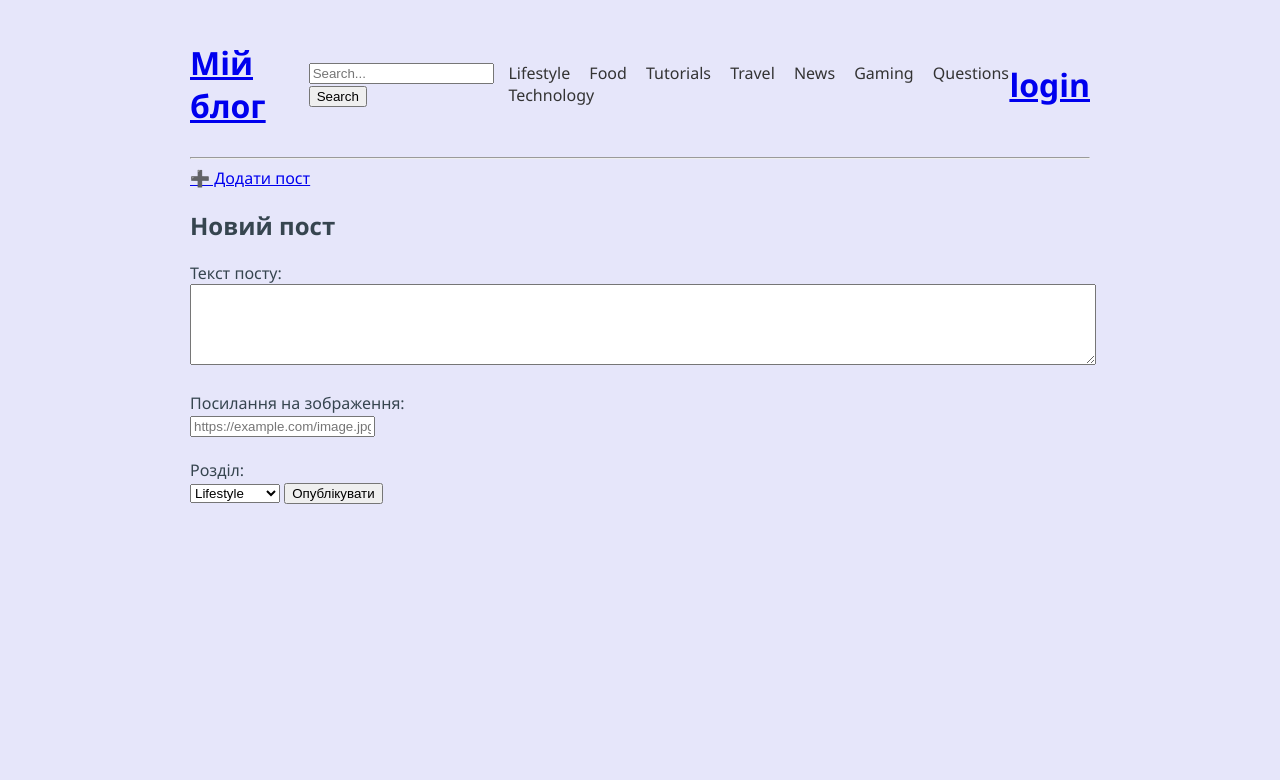
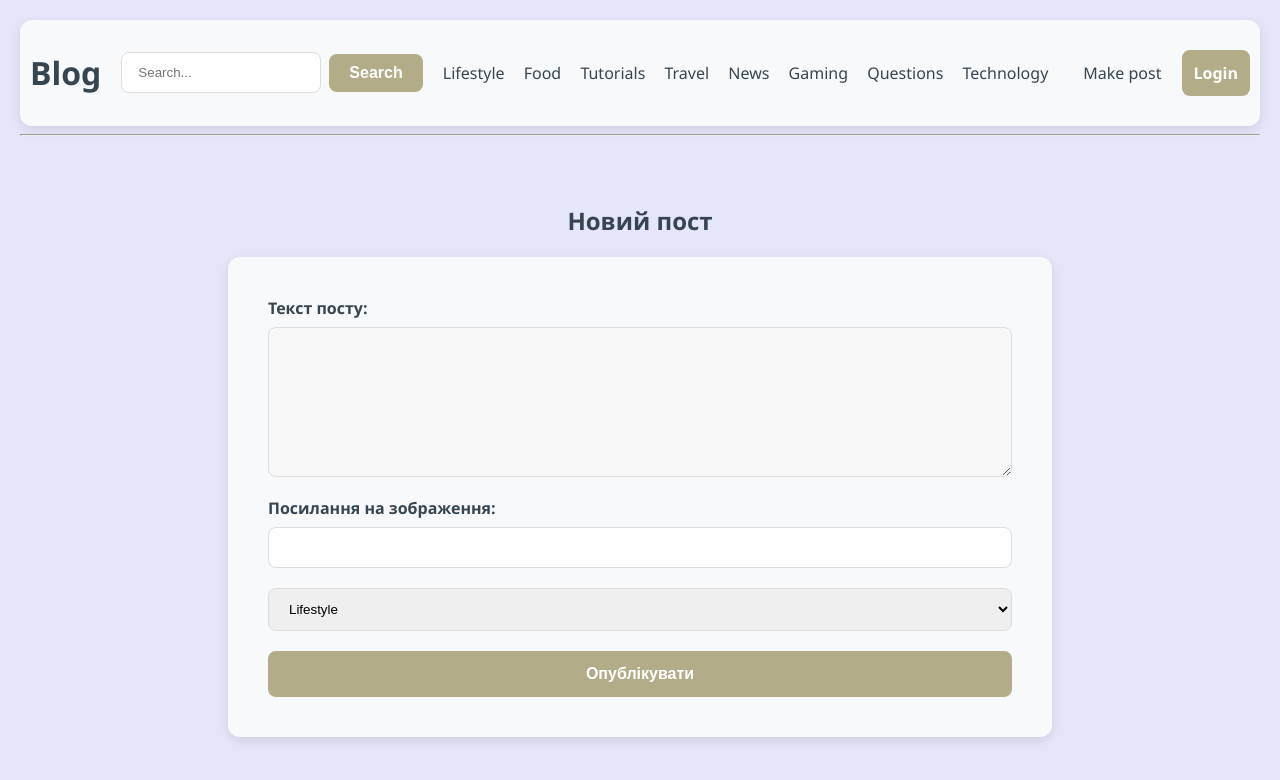
Before and after one commit to HlibS510/web_python_hm, a Flask app: page /add in a window 1280 px wide. Shown: the top 780 px of the page. Run offline with Flask 3, Linux system fonts and the light colour scheme; data comes from the database, SQL or seed files in the repository; both versions use the stored data as it was after the commit.

Commit message:
end
this is end of beginning of my block.com last basic update every new will not make big changes

```diff
--- a/blog/db.py
+++ b/blog/db.py
@@ -10,7 +10,7 @@ def get_db():
 def init_db():
     with get_db() as db:
         db.execute("CREATE TABLE IF NOT EXISTS sections (id INTEGER PRIMARY KEY AUTOINCREMENT, name TEXT UNIQUE NOT NULL, slug TEXT UNIQUE NOT NULL)")
-        db.execute("CREATE TABLE IF NOT EXISTS posts (id INTEGER PRIMARY KEY AUTOINCREMENT, text TEXT NOT NULL, image TEXT, section_id INTEGER, created_at DATETIME DEFAULT CURRENT_TIMESTAMP, FOREIGN KEY (section_id) REFERENCES sections(id))")
+        db.execute("CREATE TABLE IF NOT EXISTS posts (id INTEGER PRIMARY KEY AUTOINCREMENT, name TEXT NOT NULL, text TEXT NOT NULL, image TEXT, section_id INTEGER, likes INTEGER DEFAULT 0, created_at DATETIME DEFAULT CURRENT_TIMESTAMP, FOREIGN KEY (section_id) REFERENCES sections(id))")
 
 def get_blog_sections():
     with get_db() as db:
@@ -32,16 +32,20 @@ def get_section_posts(section_id):
         posts = db.execute("SELECT * FROM posts WHERE section_id = ? ORDER BY created_at DESC", (section_id,)).fetchall()
         return posts
 
-def create_new_post(text, image, section_id):
+def create_new_post(name, text, image, section_id):
     with get_db() as db:
-        db.execute("INSERT INTO posts (text, image, section_id) VALUES (?, ?, ?)", (text, image, section_id))
+        db.execute("INSERT INTO posts (name, text, image, section_id) VALUES (?, ?, ?, ?)", (name, text, image, section_id))
         db.commit()
 
+def like(post_id):
+    with get_db() as db:
+        db.execute("UPDATE posts SET likes = likes + ? WHERE id = ?", (1, post_id))
+        db.commit()
 
 def find_post(user_input):
     with get_db() as db:
-        search_r = f"%{user_input}%"
-        results = db.execute("SELECT * FROM posts WHERE text LIKE ?", (search_r,)).fetchall()
+        search_in = f"%{user_input}%"
+        results = db.execute("SELECT * FROM posts WHERE text LIKE ?", (search_in,)).fetchall()
         return results
 
 if __name__ == "__main__":
--- a/blog/login_db.py
+++ b/blog/login_db.py
@@ -10,11 +10,6 @@ def get_db():
 def init_db():
     with get_db() as db:
         db.execute("CREATE TABLE IF NOT EXISTS logins(name TEXT UNIQUE NOT NULL, password TEXT NOT NULL)")
-        db.commit()
-
-def add_money(name, money):
-    with get_db() as db:
-        db.execute("UPDATE logins SET money = money + ? WHERE name = ?", (money, name))
         db.commit()
 
 def create_new_account(name, password):
--- a/blog/main.py
+++ b/blog/main.py
@@ -1,4 +1,4 @@
-from flask import Flask, render_template, request, redirect, url_for
+from flask import Flask, render_template, request, redirect, url_for, session
 from db import *
 from login_db import *
 
@@ -7,6 +7,7 @@ app.secret_key = 'egtrxcsaaadfrjikloptr'
 
 @app.route('/', methods=["GET", "POST"])
 def index():
+    display_name = session.get("login_name", "Login")
     sections = get_blog_sections()
     results = None
     input = None
@@ -15,27 +16,38 @@ def index():
         input = request.form.get("input")
         results = find_post(input)
 
-    return render_template('index.html', sections=sections, results=results, input=input)
+    return render_template('index.html', sections=sections, results=results, input=input, name=display_name)
 
 
 @app.route("/register", methods=["GET", "POST"])
 def register():
+    session["loggined"] = False
     if request.method == "POST":
         name = request.form.get('name')
         password = request.form.get('password')
 
-        try:
-            if login(name, password):
-                print("Logged in")
-            else:
-                create_new_account(name, password)
-                print("Login failed")
-        except:
-            print("Error")
+        if session["loggined"] == False:
+            try:
+                if login(name, password):
+                    print("Logged in")
+                    session["login_name"] = name
+                    session["loggined"] = True
+                    return redirect(url_for("index"))
+                else:
+                    create_new_account(name, password)
+                    print("Login failed")
+                    session["login_name"] = name
+                    session["loggined"] = True
+                    return redirect(url_for("index"))
+            except:
+                print("Error")
+        else:
+            print("logged in")
     return render_template("login.html")
 
 @app.route('/<section_slug>')
 def section_page(section_slug):
+    display_name = session.get("login_name", "Login")
     sections = get_blog_sections()
     section = get_section_by_slug(section_slug)
 
@@ -44,22 +56,29 @@ def section_page(section_slug):
 
     posts = get_section_posts(section["id"])
 
-    return render_template('section.html',sections=sections , section=section, posts=posts)
+    return render_template('section.html',sections=sections , section=section, posts=posts, name=display_name)
+
+
+@app.route('/like/<post_id>')
+def like_post(post_id):
+    like(post_id)
+
+    return redirect(request.referrer)
 
 @app.route("/add", methods=["GET", "POST"])
 def add_post():
-
+    display_name = session.get("login_name", "Login")
     sections = get_blog_sections()
 
     if request.method == "POST":
+        name = session["login_name"]
         text = request.form["text"]
         image = request.form["image"]
         section_id = int(request.form["section"])
-        create_new_post(text, image, section_id)
+        create_new_post(name, text, image, section_id)
         section = get_section_by_id(section_id)
         return redirect(url_for("section_page", sections=sections, section_slug=section["slug"]))
 
-    return render_template("add_post.html", sections=sections)
-
+    return render_template("add_post.html", sections=sections, name=display_name)
 
 app.run()
--- /dev/null
+++ b/blog/static/add_post.css
@@ -0,0 +1,59 @@
+#add-post-page {
+  display: flex;
+  flex-direction: column;
+  align-items: center;
+  padding-top: 40px;
+
+  form {
+    background-color: #F8F9FA;
+    padding: 40px;
+    border-radius: 12px;
+    box-shadow: 0 4px 12px rgba(0, 0, 0, 0.1);
+    width: 60%;
+    max-width: 1000px;
+  }
+
+  label {
+    display: block;
+    margin-bottom: 8px;
+    font-weight: 600;
+    color: #36454F;
+  }
+
+  input[type=text],
+  input[type=url],
+  textarea,
+  select {
+    width: 100%;
+    padding: 12px 16px;
+    margin-bottom: 20px;
+    display: block;
+    border: 1.5px solid #ddd;
+    border-radius: 8px;
+    box-sizing: border-box;
+  }
+
+  input[type=text]:focus,
+  input[type=url]:focus,
+  textarea:focus,
+  select:focus {
+    outline: none;
+    border-color: #B2AC88;
+  }
+
+  textarea {
+    height: 150px;
+    resize: vertical;
+  }
+
+  button[type=submit] {
+    width: 100%;
+    background-color: #B2AC88;
+    color: white;
+    padding: 14px;
+    border: none;
+    border-radius: 8px;
+    font-weight: bold;
+    cursor: pointer;
+  }
+}
--- a/blog/static/style.css
+++ b/blog/static/style.css
@@ -1,7 +1,7 @@
 body {
     font-family: "Segoe UI", sans-serif;
     color: #36454F;
-    max-width: 900px;
+    max-width: 100%;
     margin: auto;
     padding: 20px;
     background-color: #E6E6FA;
@@ -11,6 +11,21 @@ header {
     display: flex;
     justify-content: space-between;
     align-items: center;
+    background-color: #F8F9FA;
+    padding: 10px;
+    border-radius: 12px;
+    box-shadow: 0 4px 12px rgba(0, 0, 0, 0.1);
+}
+
+main {
+
+}
+
+
+
+.user_name_text{
+    color: #708090;
+    font-weight: bold;
 }
 
 nav a {
@@ -21,16 +36,106 @@ nav a {
 
 .post {
     color: #36454F;
+    word-wrap: break-word;
+    overflow-wrap: break-word;
+    white-space: normal;
     background-color: #F8F9FA;
     padding: 40px;
     border-radius: 12px;
     box-shadow: 0 4px 12px rgba(0, 0, 0, 0.1);
-    width: 100%;
-    max-width: 400px;
-    margin-bottom: 20px;
+    width: 80%;
+    max-width: 1000px;
+    margin-top: 20px;
+    margin: auto;
 }
 
 img {
     max-width: 100%;
     max-height: 350px;
 }
+
+.url_btn {
+  color: inherit;
+  text-decoration: none;
+}
+
+input[type=text],
+select {
+  width: 100%;
+  padding: 12px 16px;
+  margin-bottom: 20px;
+  display: block;
+  border: 1.5px solid #ddd;
+  border-radius: 8px;
+  box-sizing: border-box;
+  transition: border-color 0.3s ease;
+}
+
+input[type=text]:focus {
+  outline: none;
+  border-color: #B2AC88;
+}
+
+button[type=submit] {
+  width: 50%;
+  background-color: #B2AC88;
+  color: white;
+  padding: 14px;
+  border: none;
+  border-radius: 8px;
+  font-size: 16px;
+  font-weight: bold;
+  cursor: pointer;
+  transition: background-color 0.3s ease, transform 0.1s ease;
+}
+
+button[type=submit]:hover {
+  background-color: #9A9473;
+}
+
+button[type=submit]:active {
+  transform: scale(0.98);
+}
+
+.btn {
+    text-decoration: none;
+    width: 5%;
+    background-color: #B2AC88;
+    color: white;
+    width: fit-content;
+    border: 2px solid #B2AC88;
+    padding: 10px;
+    border-radius: 8px;
+    font-size: 16px;
+    font-weight: bold;
+    cursor: pointer;
+    transition: background-color 0.3s ease, transform 0.1s ease;
+}
+
+.search-group {
+    display: flex;
+    gap: 8px;
+    align-items: center;
+}
+
+.search-group input[type=text] {
+    margin-bottom: 0;
+    width: 200px;
+}
+
+.search-group button[type=submit] {
+    width: auto;
+    padding: 10px 20px;
+}
+
+textarea {
+  width: 100%;
+  height: 150px;
+  padding: 12px;
+  box-sizing: border-box;
+  border: 2px solid #ccc;
+  border-radius: 4px;
+  background-color: #f8f8f8;
+  font-size: 16px;
+  resize: none;
+}
--- a/blog/templates/add_post.html
+++ b/blog/templates/add_post.html
@@ -1,23 +1,22 @@
 {% extends "base.html" %}
-{% block title %}Додати пост{% endblock %}
+{% block content %}
+<link rel="stylesheet" href="{{ url_for('static', filename='add_post.css') }}">
 
-{% block content %}
-<h2>Новий пост</h2>
+<div id="add-post-page"> <h2>Новий пост</h2>
+    <form method="post">
+        <label for="text">Текст посту:</label>
+        <textarea name="text" id="text"></textarea>
 
-<form method="post">
-    <label for="text">Текст посту:</label><br>
-    <textarea name="text" id="text" required rows="5" style="width: 100%;"></textarea>
-    <br><br>
+        <label for="image">Посилання на зображення:</label>
+        <input type="url" name="image" id="image">
 
-    <label for="image">Посилання на зображення:</label><br>
-    <input type="url" name="image" id="image" placeholder="https://example.com/image.jpg"><br><br>
+        <select name="section" id="section" required>
+            {% for section in sections %}
+                <option value="{{ section.id }}">{{ section.name }}</option>
+            {% endfor %}
+        </select>
 
-    <label for="section">Розділ:</label><br>
-    <select name="section" id="section" required> {% for section in sections %}
-        <option value="{{ section.id }}">{{ section.name }}</option>
-        {% endfor %}
-    </select>
-
-    <button type="submit">Опублікувати</button>
-</form>
+        <button type="submit">Опублікувати</button>
+    </form>
+</div>
 {% endblock %}
--- a/blog/templates/base.html
+++ b/blog/templates/base.html
@@ -8,27 +8,29 @@
 <body>
 
 <header>
-    <h1><a href="{{ url_for('index') }}" class="btn">Мій блог</a></h1>
+    <h1><a href="{{ url_for('index') }}" class="url_btn">Blog</a></h1>
 
-    <form action="{{ url_for('index') }}" method="POST" style="display: inline;">
-        <input type="text" name="input" placeholder="Search..." required>
-        <button type="submit">Search</button>
+    <form action="{{ url_for('index') }}" method="POST" class="search-form">
+        <div class="search-group">
+            <input type="text" name="input" placeholder="Search..." required>
+            <button type="submit">Search</button>
+        </div>
     </form>
 
     <nav>
         <div>
             {% for section in sections %}
-                <a href="{{ url_for('section_page', section_slug=section.slug) }}" class="btn">
+                <a href="{{ url_for('section_page', section_slug=section.slug) }}" class="url_btn">
                     {{ section.name }}
                 </a>
             {% endfor %}
         </div>
     </nav>
-    <h1><a href="{{ url_for('register') }}" class="btn">login</a></h1>
+    <a href="{{ url_for('add_post') }}" class="url_btn">Make post</a>
+    <a href="{{ url_for('register') }}" class="btn">{{ name }}</a>
 </header>
 
 <hr>
-<a href="{{ url_for('add_post') }}" class="btn">➕ Додати пост</a>
 
 {% block content %}{% endblock %}
 
```
Also changed, not shown: blog/temp.py (+8 -3 lines), blog/templates/index.html (+3 -12 lines), blog/templates/section.html (+8 -2 lines), blog/data.db, blog/loggins.db.
